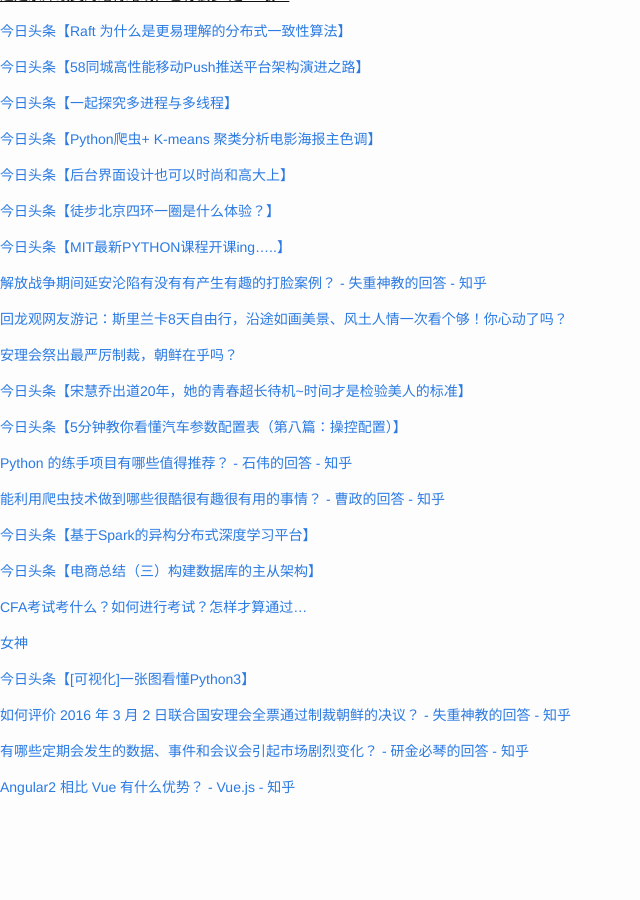
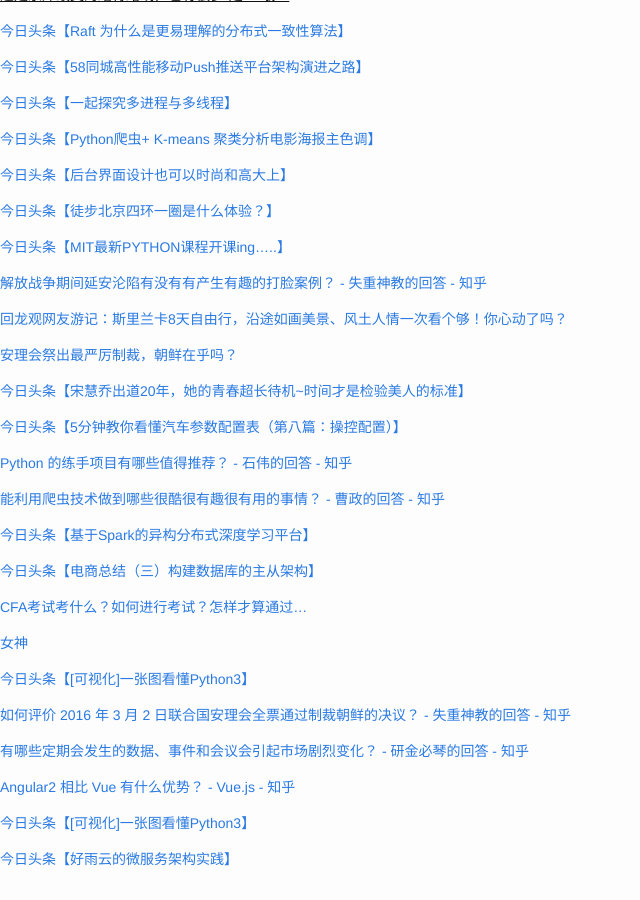
Before and after one commit to cnwarden/cnwarden.github.io, a Jekyll site: the page built from fav/index.md, in a window 1280 px wide and 900 px high, scrolled down 2742 px. Shown: the whole window, without its empty margins (0-640 px from the left). Built offline with Jekyll 4.4.1, drawn with Linux system fonts in a browser that asks for light colours; emoji names are drawn with the system emoji font; before the commit the page ends 3570 px from its top, so only the background shows below that.

Commit message:
auto commit

```diff
--- a/fav/index.md
+++ b/fav/index.md
@@ -198,3 +198,7 @@ title:  fav
 [有哪些定期会发生的数据、事件和会议会引起市场剧烈变化？ - 研金必琴的回答 - 知乎](http://www.zhihu.com/question/28947137/answer/89220162)
 
 [Angular2 相比 Vue 有什么优势？ - Vue.js - 知乎](http://www.zhihu.com/question/40975678)
+
+[今日头条【[可视化]一张图看懂Python3】](http://toutiao.com/item/6258055831187620353/?iid=3764603574&app=news_article&tt_from=android_share&utm_source=email&utm_medium=toutiao_android&utm_campaign=client_share)
+
+[今日头条【好雨云的微服务架构实践】](http://toutiao.com/item/6258163056363176449/?iid=3764603574&app=news_article&tt_from=android_share&utm_source=email&utm_medium=toutiao_android&utm_campaign=client_share)
```
